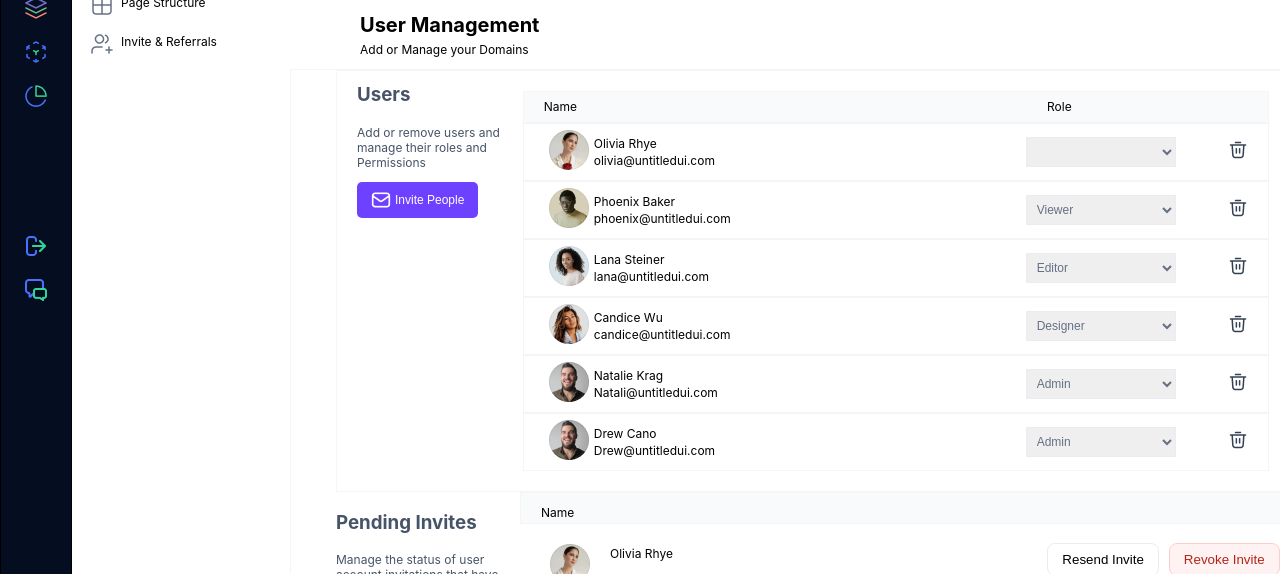
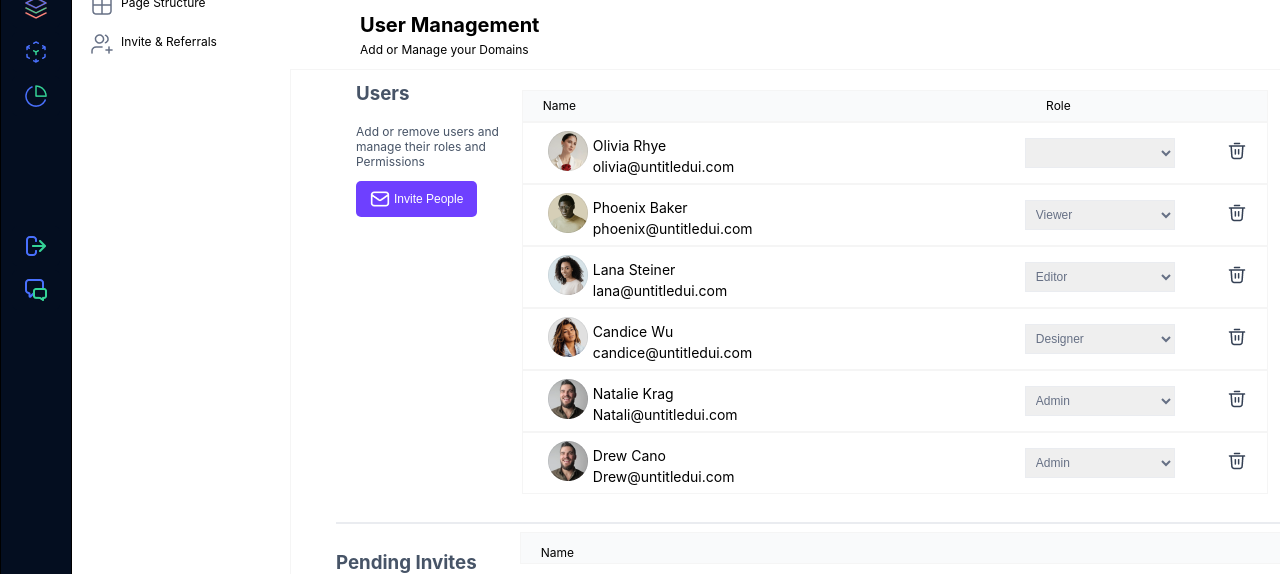
Before and after one commit to DhaanuI/attryb_figma, a React (Create React App) app in the folder attryb/: page / in a window 1280 px wide. Shown: the part 312-886 px from the top of the page. Built offline with nearby package versions, Linux system fonts and the light colour scheme; the HTML template or start-up script is replaced by a standard one.

Commit message:
necessary alignments done

```diff
--- a/attryb/src/components/main.jsx
+++ b/attryb/src/components/main.jsx
@@ -157,6 +157,7 @@ export default function Main() {
                         </div>
                     </div>
 
+<hr />
                     <div className='footerContent'>
                         <div className='container_contentdiv1'>
                             <h3>Pending Invites</h3>
--- a/attryb/src/main.css
+++ b/attryb/src/main.css
@@ -68,7 +68,7 @@ select {
 }
 
 .container_content {
-    border: 1px solid whitesmoke;
+    /* border: 1px solid whitesmoke; */
 
     padding: 20px;
 }
@@ -100,9 +100,11 @@ select {
 
 .contentDiv {
     justify-content: space-between;
-    height: auto;
+    height: 60px;
     border: 1px solid whitesmoke;
+
 }
+
 
 .role {
     margin-left: 470px
@@ -165,9 +167,15 @@ select {
     text-align: left;
 }
 
-.render {
-    height: 60px;
+.domains{
+    padding:4px 8px 4px 8px;
 }
+
+/* .render{
+    border: 1px solid black;
+    height: 40px;
+} */
+
 
 .renderInfo {
     height: auto;
@@ -200,7 +208,7 @@ select {
 
 
 .container{
-    border:1px solid whitesmoke;
+    /* border:1px solid whitesmoke; */
     padding:0px 45px 0px 45px
 }
 
@@ -258,3 +266,15 @@ select {
 .buttonP{
     display:flex;
 }
+
+.contentDiv p{
+    font-size: 14px;
+}
+
+.section{
+    border:1px solid whitesmoke
+}
+
+hr{
+    border:1px solid #EAECF0
+}
```
